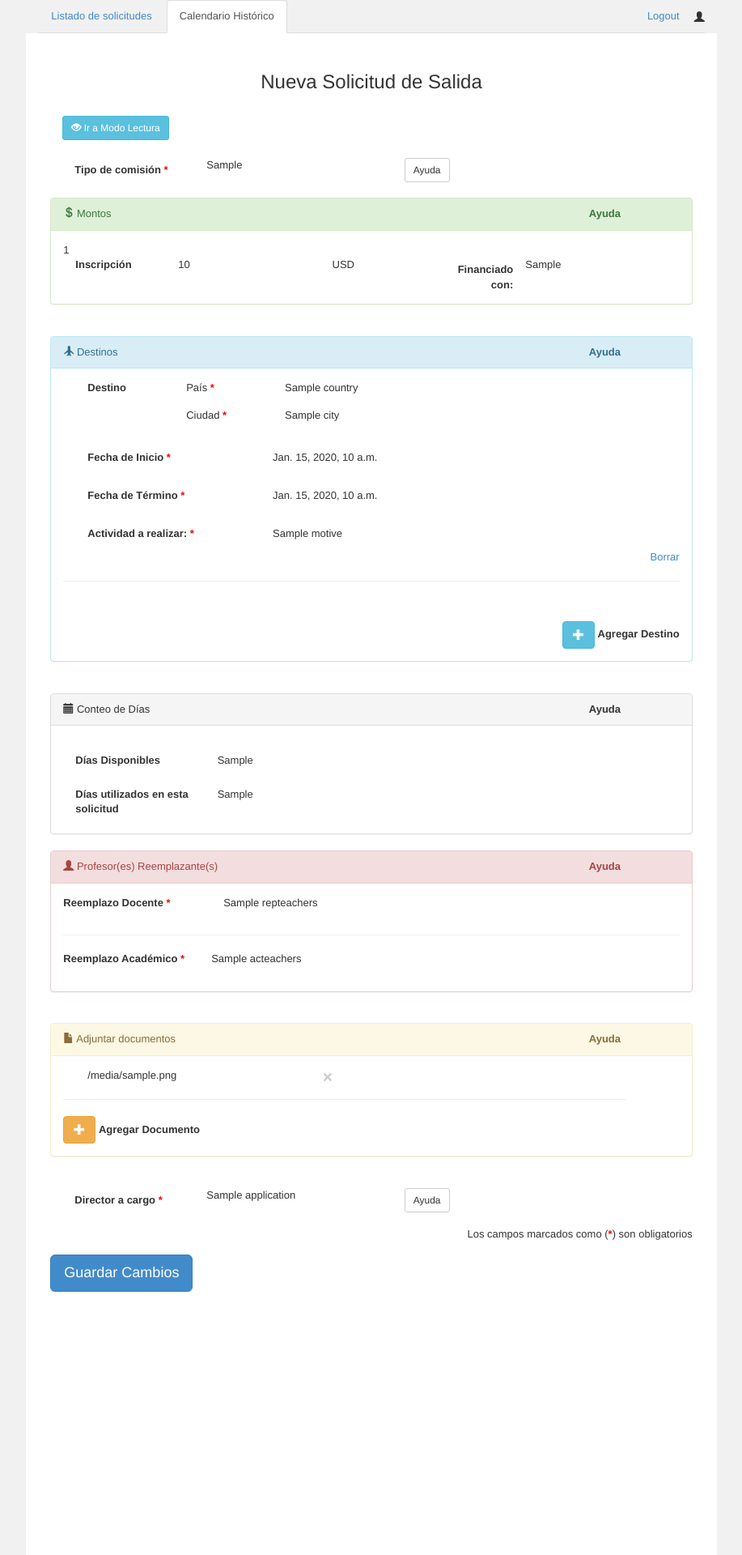
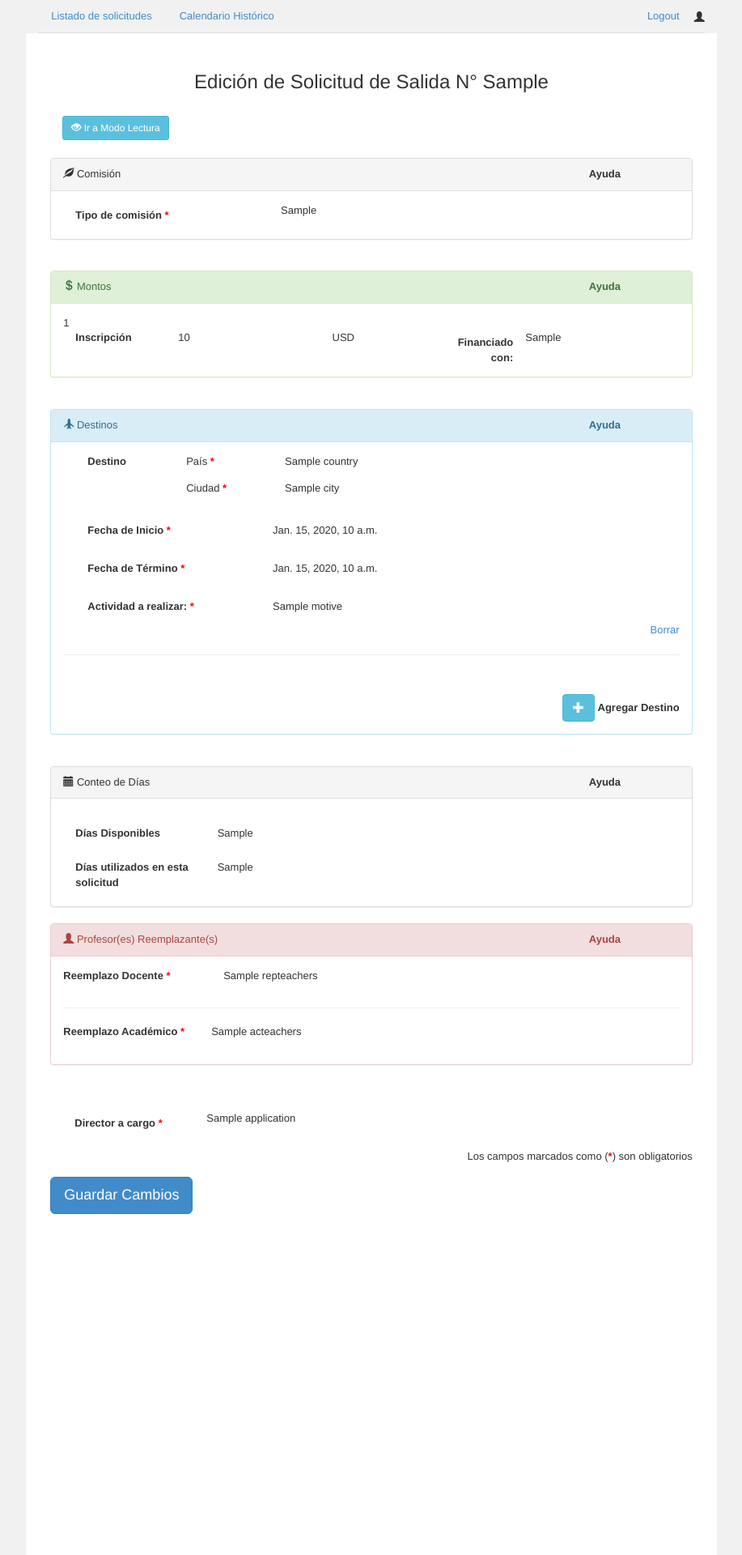
Before and after one commit to bkupfer/u-salidas, a Django app: template static/templates/Magna/edit_application_form.html in a window 1280 px wide. Shown: the top 1920 px of the page at 81% size, without its empty margins (181-1098 px from the left). Run offline with Django 3.2, Linux system fonts and the light colour scheme; the template is opened without the code that fills it: most values are stand-ins (such as "Sample title", 1, 10 or a date in 2020); some libraries are stand-ins or nearby versions.

Commit message:
cambios en edit_application_form

```diff
--- a/salidas/views.py
+++ b/salidas/views.py
@@ -160,7 +160,7 @@ def access_denied(request):
 
 
 #Views for teachers
-#Este es el formulario prototipo de financia
+#Este es el formulario prototipo de financia :)
 def financeForm(finance, newApp, id_finance_type):
 
     if finance.is_valid():
@@ -531,7 +531,7 @@ def edit_application(request):
         else:
             print(destinations.errors)
         #TODO: validar financeFormSet.is_valid() y hacer que no pasen cosas raras
-        if application.is_valid() and valid_dest and request.POST['repteachers'] and request.POST['acteachers'] and financeFormSet.is_valid():
+        if application.is_valid() and valid_dest and request.POST['repteachers'] and request.POST['acteachers']:
             last_dests.delete()
             print("y tu mama tambien")
             # Applications instance
--- a/static/templates/Magna/edit_application_form.html
+++ b/static/templates/Magna/edit_application_form.html
@@ -21,7 +21,6 @@
 	<script>
 	$(document).ready(function() {
 		$(".active").removeClass("active");
-		$("#2").addClass("active");
 	});
 	</script>
 
@@ -37,7 +36,7 @@
         <div class="col-sm-12 col-sm-offset-0 col-md-8 col-md-offset-2 contenido">
             <div class="pannel panel-primary panel-body">
 
-                <h2>Nueva Solicitud de Salida</h2>
+                <h2>Edición de Solicitud de Salida N° {{ id_app }}</h2>
                 <br>
                 <div class="form-group">
                     <div class="col-sm-7">
@@ -63,23 +62,34 @@
                 <form method="POST" enctype="multipart/form-data" action="{% url 'edit_application' %}?id={{ id_app }}"> {% csrf_token %}
 
                 <!-- Informacion del viaje (tipo de comision, motivo y financiamiento) -->
-                <div class="row">
-                    <div class="form-group">
-                        <div class="col-sm-8">
-                            <div class="col-sm-12">
+                 <div class="row">
+					<div class="col-sm-12">
+                    	<div class="panel panel-default">
+                            <div class="panel-heading">
+								<span class="glyphicon glyphicon-leaf"></span> Comisión
+                                <p style="float: right; cursor: pointer;" class="col-sm-2" onclick="alert('Tipo de comisión: Seleccione el tipo de comisión.\n\n' +
+                                 																			'- Académica: La universidad podrá otorgar comisiones académicas para los siguientes casos:\n\t' +
+                                 																			 	'a) Presentación de trabajos y/o participación de eventos científicos, literarios o artísticos,\n\t' +
+                                 																			 	'b) concurrencia a universidades u otras instituciones similares, nacionales o extranjeras, en representación de la Universidad, Facultad o Instituto correspondiente,\n\t' +
+                                 																			 	'c) actualización o complementación de conocimientos y/o realización de trabajos de investigación o creación artística y de redacción de obras, sea en forma individual o en algún organismo nacional, internacional o extranjero.\n\n' +
+                                 																			'- Estudio: Son aquellas que tienen por objeto: \n\t' +
+                                 																				'a) La realización de estudios conducentes a la obtención de grados de Magister o Doctor en universidades nacionales o extranjeras;\n\t' +
+                                 																				'b) La actualización o complementación de conocimientos por períodos superiores a 60 días y;\n\t' +
+                                 																				'c) La realización de trabajos de investigación o creación artística y de redacción de obras, sea en forma individual o en algún organismo nacional, internacional o extranjero, por períodos que excedan de 60 días.\n\n' +
+                                 																			'- Servicio: Tiene por objetivo el desempeño de labores no habituales a su cargo, a realizarse dentro o fuera del ámbito universitario, y para las cuales el académico posea conocimientos que le permitan realizarla en forma adecuada.' +
+                                 																				'El cometido funcionario, tiene por objeto el desempeño de labores habituales del cargo del académico, dentro o fuera de la Universidad.');"><b>Ayuda</b></p>
+							</div>
+
+                            <div class="panel-body">
                                 <label class="control-label col-sm-4" style="top:6px" for="nombre">Tipo de comisión <label style="color:red">*</label></label>
                                 <div class="col-sm-6">
                                     {{ application.id_commission_type }}
                                 </div>
-                                <div class="btn-group btn-group-sm col-sm-2" role="group">
-                                    <button style="cursor: pointer;" onclick="alert(' Tipo de comisión: Seleccione el tipo de comisión.\n -Académica: \n -Estudio: \n -Servicio:  ');" type="button" class="btn btn-default">Ayuda</button>
-                                </div>
-                                <p ></p>
                             </div>
-                        </div>
+                    	</div>
                     </div>
                 </div>
-                <br/>
+                <br>
 <!-- Montos -->
                 <div class="row">
                     <div class="col-sm-12">
@@ -261,7 +271,7 @@
                 <br>
 
                 <!-- Adjuntar documentos -->
-                <div class="row">
+              <!--  <div class="row">
                     <div class="col-sm-12">
                         <div class="panel panel-warning">
                             <div class="panel-heading">
@@ -270,7 +280,6 @@
 							</div>
 
                             <div class="panel-body">
-                                <!-- para cada documento -->
                                 <div class="row">
                                     <div class="form-group">
                                         <div class="col-sm-11">
@@ -296,12 +305,11 @@
                                         </div>
                                     </div>
                                 </div>
-                                <!-- fin para cada documento -->
 
                             </div>
                         </div>
                     </div>
-                </div>
+                </div> -->
                 <br>
                 <div class="row">
                     <div class="form-group">
@@ -310,9 +318,6 @@
                                 <label class="control-label col-sm-4" style="top:6px" for="nombre">Director a cargo <label style="color:red">*</label></label>
                                 <div class="col-sm-6">
                                     {{ application.directors_name }}
-                                </div>
-                                <div class="btn-group btn-group-sm col-sm-2" role="group">
-                                    <button style="cursor: pointer;" onclick="alert(' Tipo de comisión: Seleccione el tipo de comisión.\n -Académica: \n -Estudio: \n -Servicio:  ');" type="button" class="btn btn-default">Ayuda</button>
                                 </div>
                                 <p ></p>
                             </div>
```
